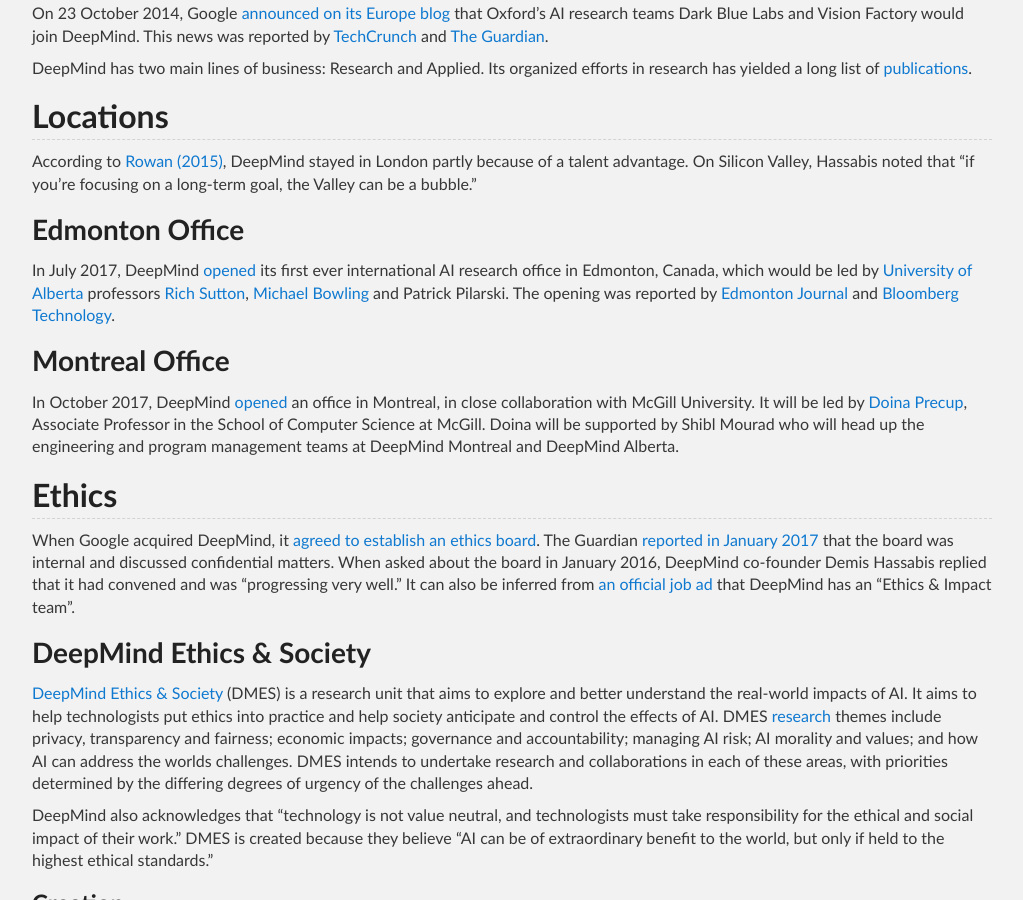
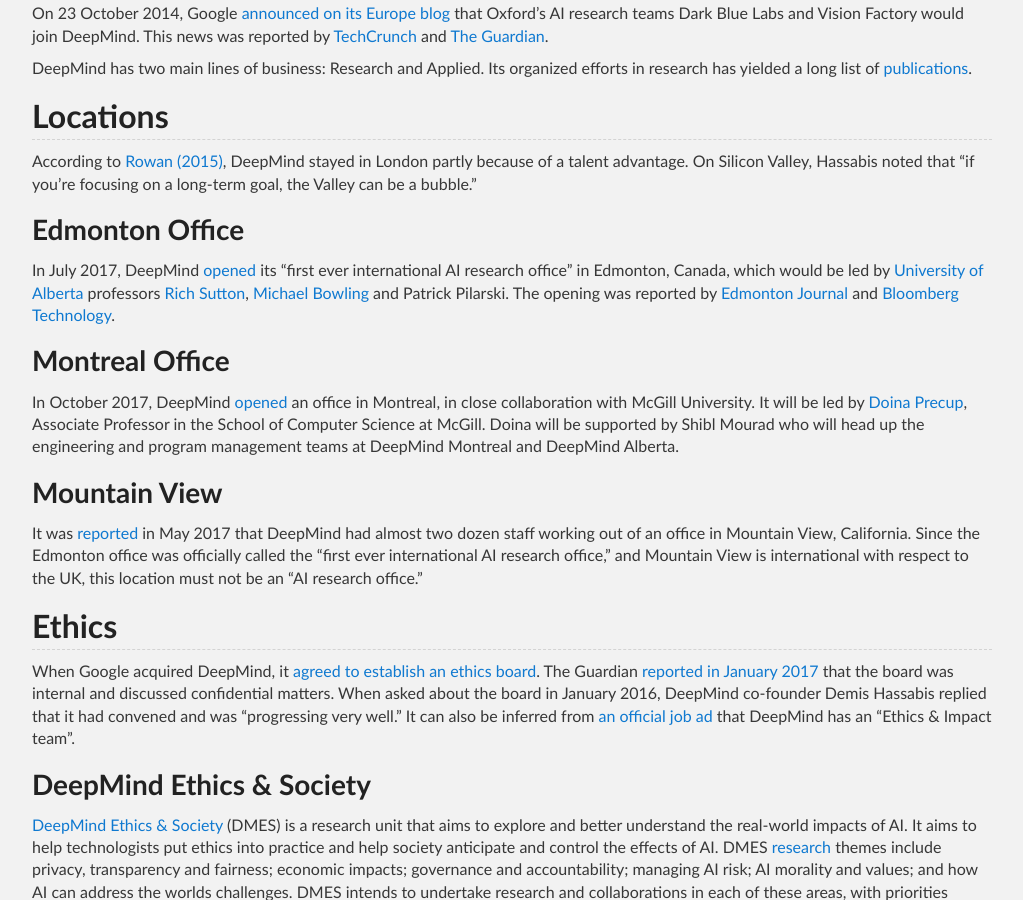
Before and after one commit to Tonywuhk/realai.org, a Jekyll site: the page built from research-groups/deepmind.md, in a window 1280 px wide and 900 px high, scrolled down 358 px. Shown: the whole window, without its empty margins (128-1151 px from the left). Built offline with Jekyll 4.4.1, drawn with Linux system fonts in a browser that asks for light colours; our own code applies the rules of GitHub Pages for plain Markdown files; the repository's description, which GitHub fills in, is left out.

Commit message:
Update files

```diff
--- a/research-groups/deepmind.md
+++ b/research-groups/deepmind.md
@@ -17,11 +17,15 @@
 
 ### Edmonton Office
 
-In July 2017, DeepMind [opened](https://deepmind.com/blog/deepmind-office-canada-edmonton/) its first ever international AI research office in Edmonton, Canada, which would be led by [University of Alberta](https://www.ualberta.ca/) professors [Rich Sutton](http://incompleteideas.net/sutton/index.html), [Michael Bowling](https://webdocs.cs.ualberta.ca/~bowling/) and Patrick Pilarski. The opening was reported by [Edmonton Journal](http://edmontonjournal.com/business/local-business/paula-simons-global-head-snap-googles-deepmind-sets-up-shop-in-edmonton) and [Bloomberg Technology](https://www.bloomberg.com/news/articles/2017-07-05/deepmind-goes-to-alberta-for-first-international-lab).
+In July 2017, DeepMind [opened](https://deepmind.com/blog/deepmind-office-canada-edmonton/) its "first ever international AI research office" in Edmonton, Canada, which would be led by [University of Alberta](https://www.ualberta.ca/) professors [Rich Sutton](http://incompleteideas.net/sutton/index.html), [Michael Bowling](https://webdocs.cs.ualberta.ca/~bowling/) and Patrick Pilarski. The opening was reported by [Edmonton Journal](http://edmontonjournal.com/business/local-business/paula-simons-global-head-snap-googles-deepmind-sets-up-shop-in-edmonton) and [Bloomberg Technology](https://www.bloomberg.com/news/articles/2017-07-05/deepmind-goes-to-alberta-for-first-international-lab).
 
 ### Montreal Office
 
 In October 2017, DeepMind [opened](https://deepmind.com/blog/strengthening-our-commitment-canadian-research/) an office in Montreal, in close collaboration with McGill University. It will be led by [Doina Precup](http://cs.mcgill.ca/~dprecup/), Associate Professor in the School of Computer Science at McGill. Doina will be supported by Shibl Mourad who will head up the engineering and program management teams at DeepMind Montreal and DeepMind Alberta.
+
+### Mountain View
+
+It was [reported](http://uk.businessinsider.com/deepminds-small-army-of-ai-researchers-in-mountain-view-is-growing-2017-5) in May 2017 that DeepMind had almost two dozen staff working out of an office in Mountain View, California. Since the Edmonton office was officially called the "first ever international AI research office," and Mountain View is international with respect to the UK, this location must not be an "AI research office."
 
 ## Ethics
 
```
Also changed, not shown: background/neuroscience.md (+4 -0 lines), course/tensorflow/README.md (+1 -1 lines), natural-language-processing.md (+3 -0 lines), research-groups/publications/deepmind.md (+4 -1 lines).
